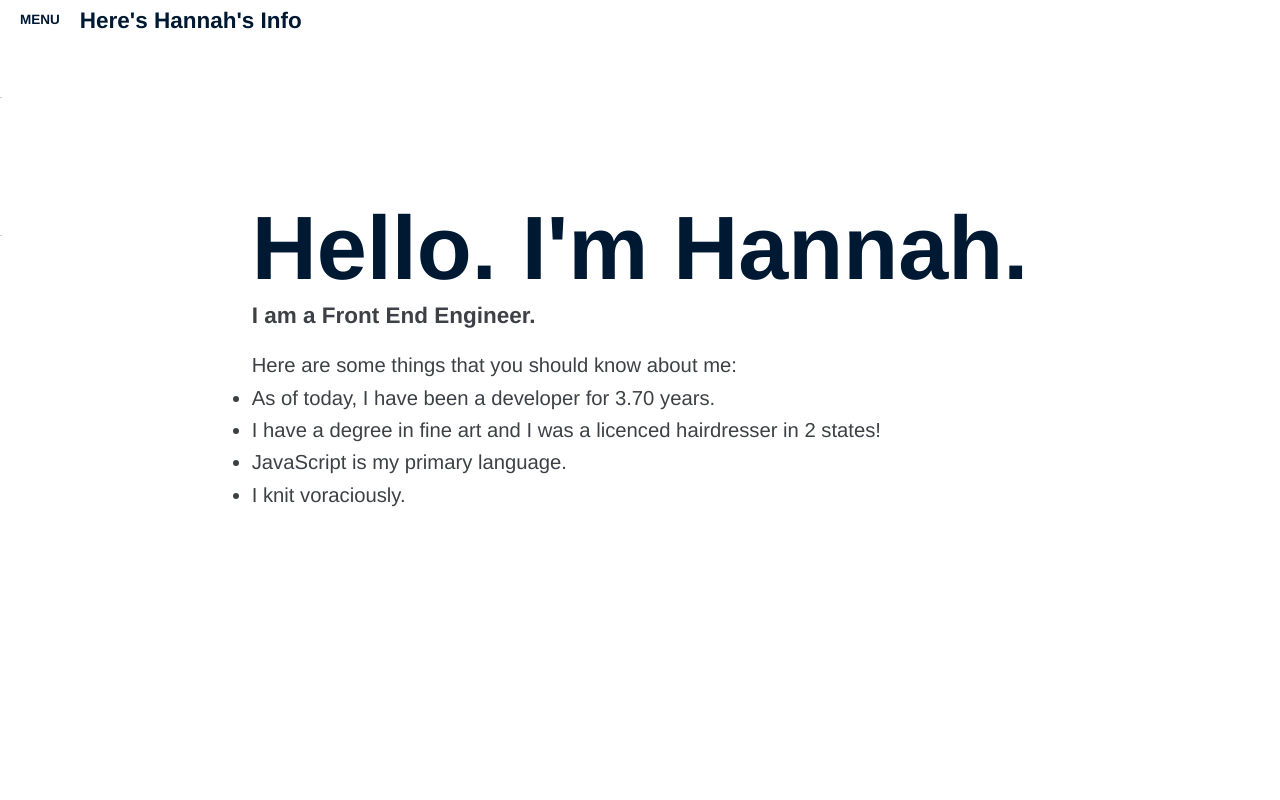
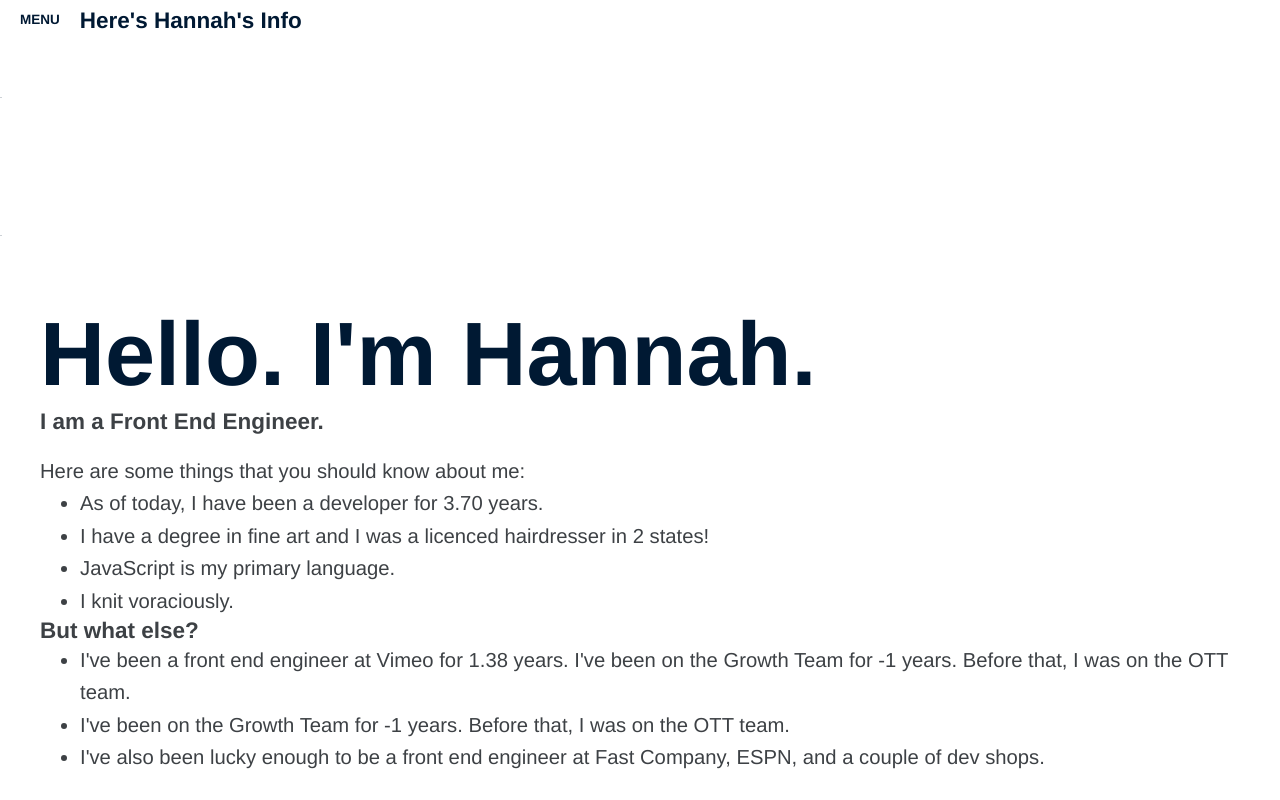
Before and after one commit to ninjaofawesome/hereshannahsinfo-react, a React (Create React App) app: page / in a window 1280 px wide. Built offline with nearby package versions, Linux system fonts and the light colour scheme.

Commit message:
[WIP] more front page stuff

```diff
--- a/src/components/List/List.module.scss
+++ b/src/components/List/List.module.scss
@@ -8,4 +8,23 @@
 .bulletedList {
   display: block;
   list-style-type: disc;
+  margin-left: $large;
 }
+
+@media #{$tablet} {
+  .bulletedList {
+    margin-left: $medium;
+  }
+}
+
+@media #{$phablet} {
+  .bulletedList {
+    margin-left: $small;
+  }
+}
+
+@media #{$mobile} {
+  .bulletedList {
+    margin-left: $small;
+  }
+}
--- a/src/components/List/ListItems/ListItems.jsx
+++ b/src/components/List/ListItems/ListItems.jsx
@@ -5,7 +5,7 @@ import styles from './ListItems.module.scss';
 
 const ListItems = props => {
   const dataObjects = Object.entries(props).map(item => item[1]).filter(item => item.id !== '');
-  console.log(dataObjects);
+
   return (
     dataObjects.map(item => (
       <li key={`listItem_${item.id}`} className={styles.listItem}>
--- a/src/pages/Index/Index.jsx
+++ b/src/pages/Index/Index.jsx
@@ -2,34 +2,11 @@ import React from 'react';
 import Container from '../../components/Container/Container';
 import Title from '../../components/Title/Title';
 import List from '../../components/List/List';
+import {
+  genInfoData,
+  techInfoData,
+} from './IndexData';
 import styles from './Index.module.scss';
-
-const dateObj = () => {
-  const startDate = new Date('03/14/2015').getTime();
-  const today = new Date().getTime();
-  const numberOfDays = (today - startDate) / (1000 * 3600 * 24);
-  const totalTime = (numberOfDays / 365).toFixed(2);
-  return totalTime;
-};
-
-const data = [
-  {
-    id: 'genInfo0',
-    copy: () => `As of today, I have been a developer for ${dateObj()} years.`,
-  },
-  {
-    id: 'genInfo1',
-    copy: () => 'I have a degree in fine art and I was a licenced hairdresser in 2 states!',
-  },
-  {
-    id: 'genInfo2',
-    copy: () => 'JavaScript is my primary language.',
-  },
-  {
-    id: 'genInfo3',
-    copy: () => 'I knit voraciously.',
-  },
-];
 
 const Index = () => (
   <div className={styles.indexPage}>
@@ -47,7 +24,16 @@ const Index = () => (
       </div>
       <p> Here are some things that you should know about me:</p>
       <List
-        items={data}
+        items={genInfoData}
+        bulleted
+      />
+      <Title
+        color='dark gray'
+        copy='But what else?'
+        size='subtitle'
+      />
+      <List
+        items={techInfoData}
         bulleted
       />
     </Container>
--- /dev/null
+++ b/src/pages/Index/IndexData.js
@@ -0,0 +1,45 @@
+const totalTime = (dateString) => {
+  const startDate = new Date(dateString).getTime();
+  const today = new Date().getTime();
+  const numberOfDays = (today - startDate) / (1000 * 3600 * 24);
+  const totalTime1 = (numberOfDays / 365).toFixed(1);
+  const totalTime2 = (numberOfDays / 365).toFixed(2);
+  const prettyTime = totalTime2 < 1.00 ? (totalTime1 * 10) : totalTime2;
+  const length = totalTime < 1.00 ? 'months' : 'years';
+  return `${prettyTime} ${length}`;
+};
+
+
+export const genInfoData = [
+  {
+    id: 'genInfo0',
+    copy: () => `As of today, I have been a developer for ${totalTime('03/14/2015')}.`,
+  },
+  {
+    id: 'genInfo1',
+    copy: () => 'I have a degree in fine art and I was a licenced hairdresser in 2 states!',
+  },
+  {
+    id: 'genInfo2',
+    copy: () => 'JavaScript is my primary language.',
+  },
+  {
+    id: 'genInfo3',
+    copy: () => 'I knit voraciously.',
+  },
+];
+
+export const techInfoData = [
+  {
+    id: 'techInfo0',
+    copy: () => `I've been a front end engineer at Vimeo for ${totalTime('07/10/2017')}.  I've been on the Growth Team for ${totalTime('01/07/2019')}.  Before that, I was on the OTT team.`,
+  },
+  {
+    id: 'techInfo1',
+    copy: () => `I've been on the Growth Team for ${totalTime('01/07/2019')}.  Before that, I was on the OTT team.`,
+  },
+  {
+    id: 'techInfo2',
+    copy: () => "I've also been lucky enough to be a front end engineer at Fast Company, ESPN, and a couple of dev shops.",
+  },
+];
```
